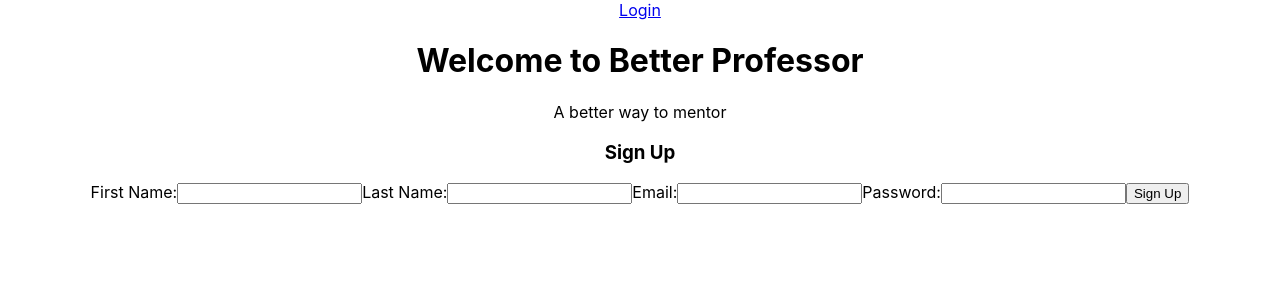
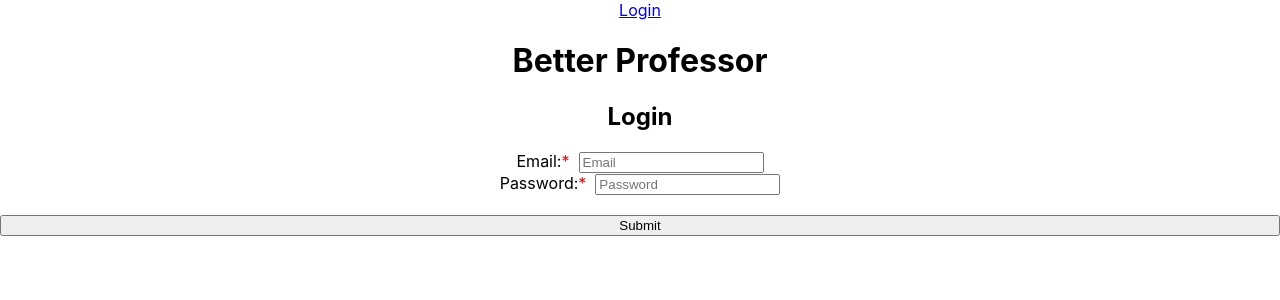
Before and after one commit to Better-Professor-2/Frontend, a React (Create React App) app in the folder better-professor/: page /login in a window 1280 px wide. Shown: the top 300 px of the page. Built offline with nearby package versions, Linux system fonts and the light colour scheme.

Commit message:
login feature functional

```diff
--- a/better-professor/src/App.js
+++ b/better-professor/src/App.js
@@ -1,10 +1,8 @@
 import React from 'react';
 import { BrowserRouter as Router, Route, Link, Switch } from 'react-router-dom';
 import './App.css';
-import Login from './Login';
+import Login from './components/Login';
 import SignUp from './components/SignUp';
-
-
 
 
 
@@ -18,9 +16,9 @@ function App() {
           </nav>
         </header>
         <Switch>
-          <Route component={SignUp} />
+          <Route exact path="/" component={SignUp} />
           <Route path="/login" component={Login}/>
-          <Route component={Login}/>
+          {/* <Route component={Login}/> */}
         </Switch>
       </div>
     </Router>
--- /dev/null
+++ b/better-professor/src/components/Login.js
@@ -0,0 +1,94 @@
+import React, {useState} from 'react';
+import {useForm} from 'react-hook-form';
+import axios from 'axios'
+// import Cards from './StudentCards'
+// import { connect } from 'react-redux'
+// import { postLogin } from '../actions/loginActions'
+
+
+const Login = props =>{
+
+    const emailPlacehlder = 'Email'
+    const pwPlacehlder = 'Password'
+    const {register, errors} = useForm()
+
+    const [login, setLogin] = useState({
+        email: '',
+        password: ''
+    })
+
+    const handleChanges = e => {
+        setLogin({...login, [e.target.name]: e.target.value})
+    }
+
+    const handleSubmit = e => {
+        e.preventDefault()
+        console.log("handle submit here")
+        axios
+        .post("https://better-professor-karavil.herokuapp.com/auth/login", login)
+        .then(res=> {
+            console.log("login post req res", res)
+            localStorage.setItem("token", res.data.payload)
+            props.history.push("/protected")
+        })
+        .catch(err => {
+            console.log("there was an error logging in ", err.response.data )
+        })
+    }
+    console.log(login)
+    return(
+    <div>
+        <h1>Better Professor</h1>
+        <h2>Login</h2>
+        <form style={{display:'flex', flexDirection:'column'}} onSubmit={handleSubmit}>
+            <label> Email:<span style={{color:'red'}}>*</span> &nbsp;
+                <input
+                    name='email'
+                    ref={register({required: 'Email field is required', pattern: {
+                        value: /^[A-Z0-9._%+-]+@[A-Z0-9.-]+\.[A-Z]{2,4}$/i
+                    }})}
+                    placeholder={emailPlacehlder}
+                    // react 2
+                    type="email"
+                    onChange={handleChanges}
+                    value={login.email}
+                    />
+
+
+            </label>
+
+            <label> Password:<span style={{color:'red'}}>*</span> &nbsp;
+                <input
+                    name='password'
+                    ref={register({
+                        required:'Password field is required'})}
+                    placeholder={pwPlacehlder}
+                    //react 2
+                    type="password"
+                    onChange={handleChanges}
+                    value={login.password}
+                    />
+
+            </label>&nbsp;
+            <input type='submit' />
+            {errors.email && <p>Email or Password is invalid</p>}
+
+
+        </form>
+
+    </div>
+    )
+
+}
+// const mapStateToProps = state => {
+//     console.log("from login props", state)
+//     return {
+//         email: state.loginReducer.email || "",
+//         password: state.loginReducer.password || ""
+//     }
+// }
+// export default connect(
+//     mapStateToProps,
+//     { postLogin }
+// )(Login);
+export default Login;
--- a/better-professor/src/components/SignUp.js
+++ b/better-professor/src/components/SignUp.js
@@ -1,4 +1,4 @@
-import React, { useState } from 'react'
+ import React, { useState } from 'react'
 import { connect } from 'react-redux'
 import { postSignUp } from '../actions/signUpAction'
 
--- a/better-professor/src/login.js
+++ /dev/null
@@ -1,67 +0,0 @@
-import React, {useState, useEffect} from 'react';
-import axios from 'axios';
-import {useForm} from 'react-hook-form';
-import Cards from './StudentCards'
-
-
-const emailPlacehlder = 'Email'
-const pwPlacehlder = 'Password'
-
-
-
-const Login = ()=>{
-    const {register, handleSubmit, watch, errors} = useForm()
-    const [formValues, setFormValues]= useState()
-
-    const onSubmit = (data)=>{
-        axios.post('https://better-professor-karavil.herokuapp.com/auth/login')
-            .then(res=>{
-                console.log(res.data)
-
-            })
-            .catch(err=>{
-                console.log(err)
-                debugger
-            })
-
-    };
-
-    return(
-    <div>
-        <h1>Better Professor</h1>
-        <h2>Login</h2>
-        <form style={{display:'flex', flexDirection:'column'}} onSubmit={handleSubmit(onSubmit)}>
-            <label> Email:<span style={{color:'red'}}>*</span> &nbsp;
-                <input
-                    name='email'
-                    ref={register({required: 'Email field is required', pattern: {
-                        value: /^[A-Z0-9._%+-]+@[A-Z0-9.-]+\.[A-Z]{2,4}$/i
-                    }})}
-                    placeholder={emailPlacehlder}
-
-                    />
-
-
-            </label>
-
-            <label> Password:<span style={{color:'red'}}>*</span> &nbsp;
-                <input
-                    name='password'
-                    ref={register({
-                        required:'Password field is required'})}
-                    placeholder={pwPlacehlder}
-                    />
-
-            </label>&nbsp;
-            <input type='submit' />
-            {errors.email && <p>Email or Password is invalid</p>}
-
-
-        </form>
-
-    </div>
-    )
-
-}
-
-export default Login;
```
Also changed, not shown: better-professor/src/reducers/index.js (+5 -2 lines).
